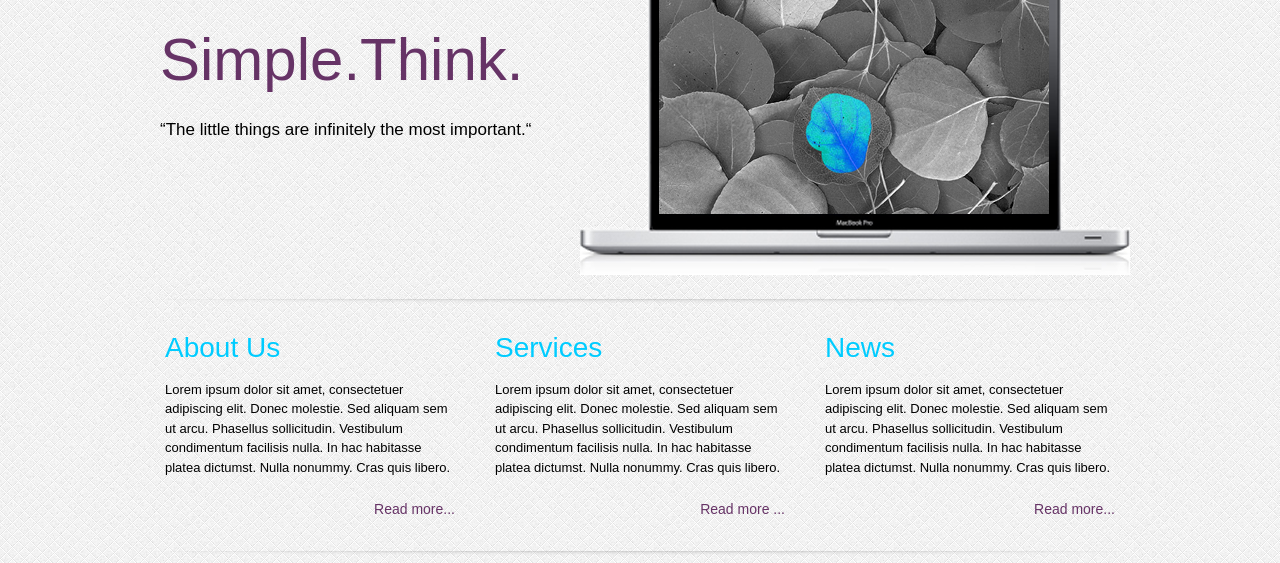
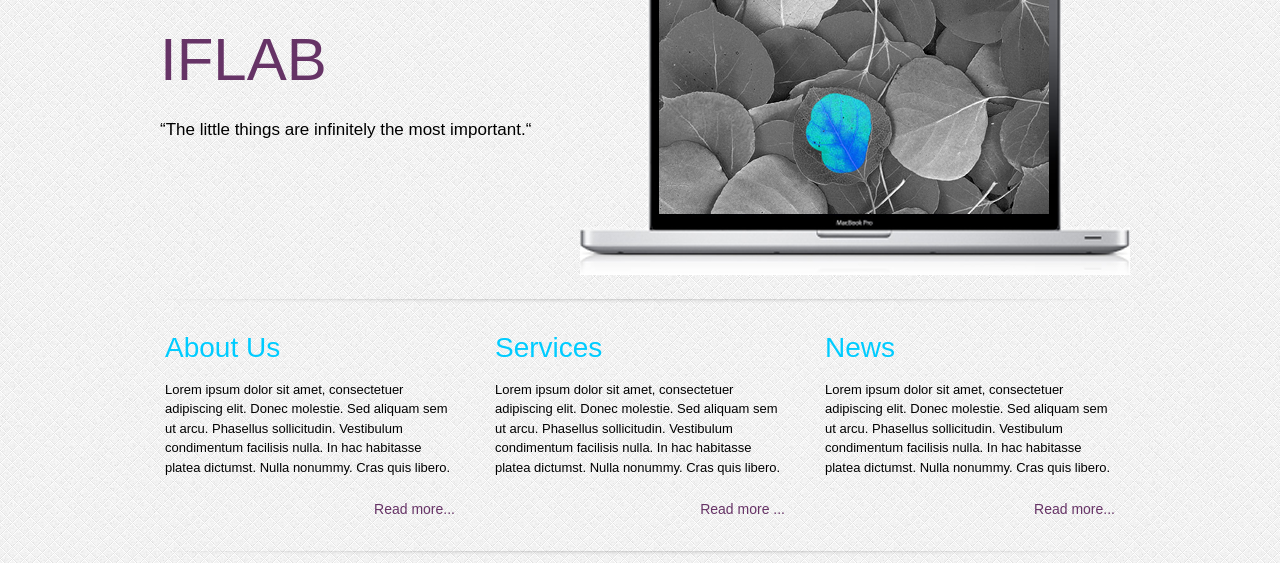
Before and after one commit to mbambangs/thinksimple2, a plain HTML site: page index.html in a window 1280 px wide. Shown: the part 186-749 px from the top of the page. Drawn offline with nearby package versions, Linux system fonts and the light colour scheme.

Commit message:
Revert "Revert "C2""
This reverts commit 29b84ac18b9b5e25aa305c301a93dfb1de973b94.

```diff
--- a/index.html
+++ b/index.html
@@ -68,7 +68,7 @@
 
    <header class="group_bannner_left">
    <hgroup>
-   <h1>Simple.Think. </h1>
+   <h1>IFLAB </h1>
    <h2>“The little things are infinitely the most important.“
    </h2>
    </hgroup>
```
